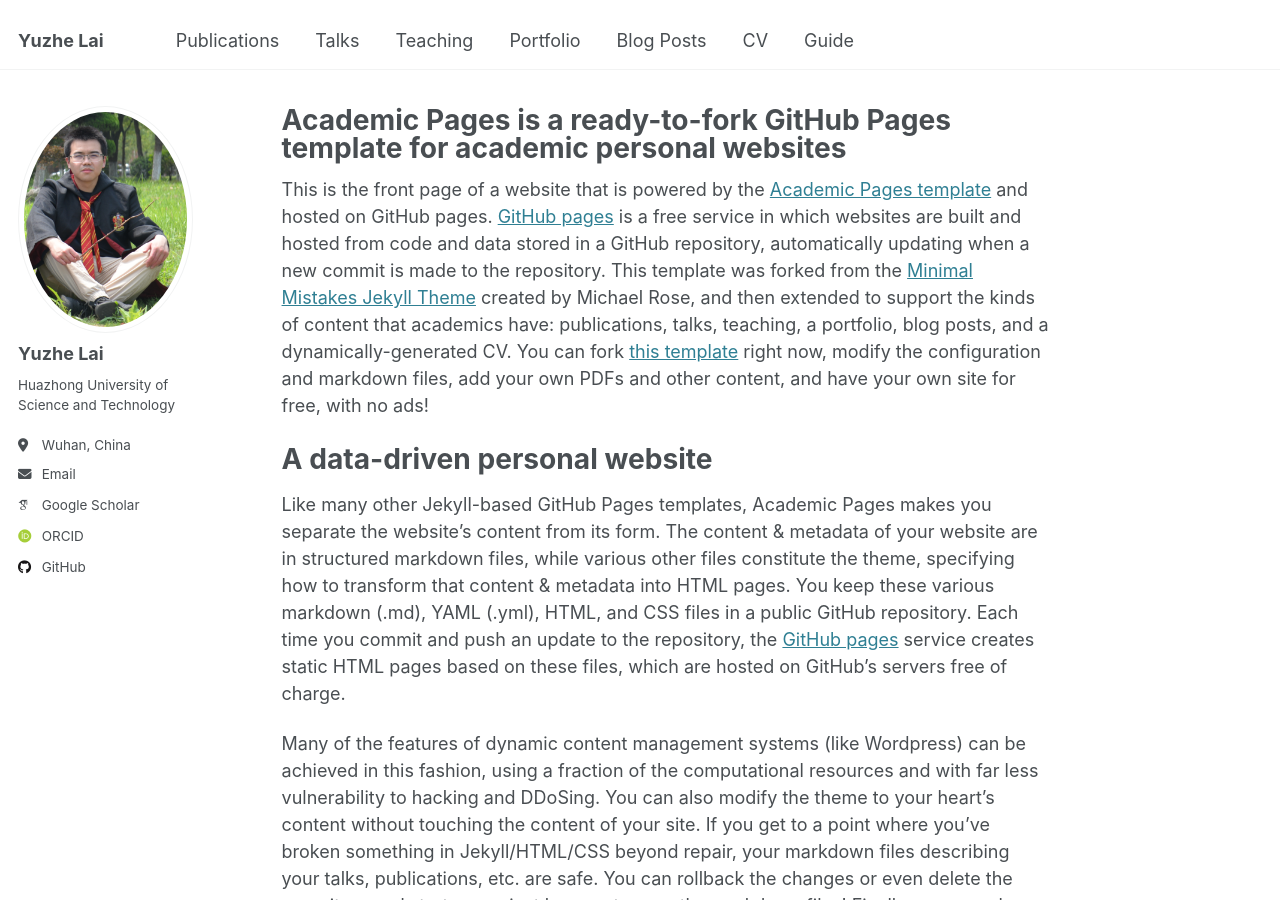
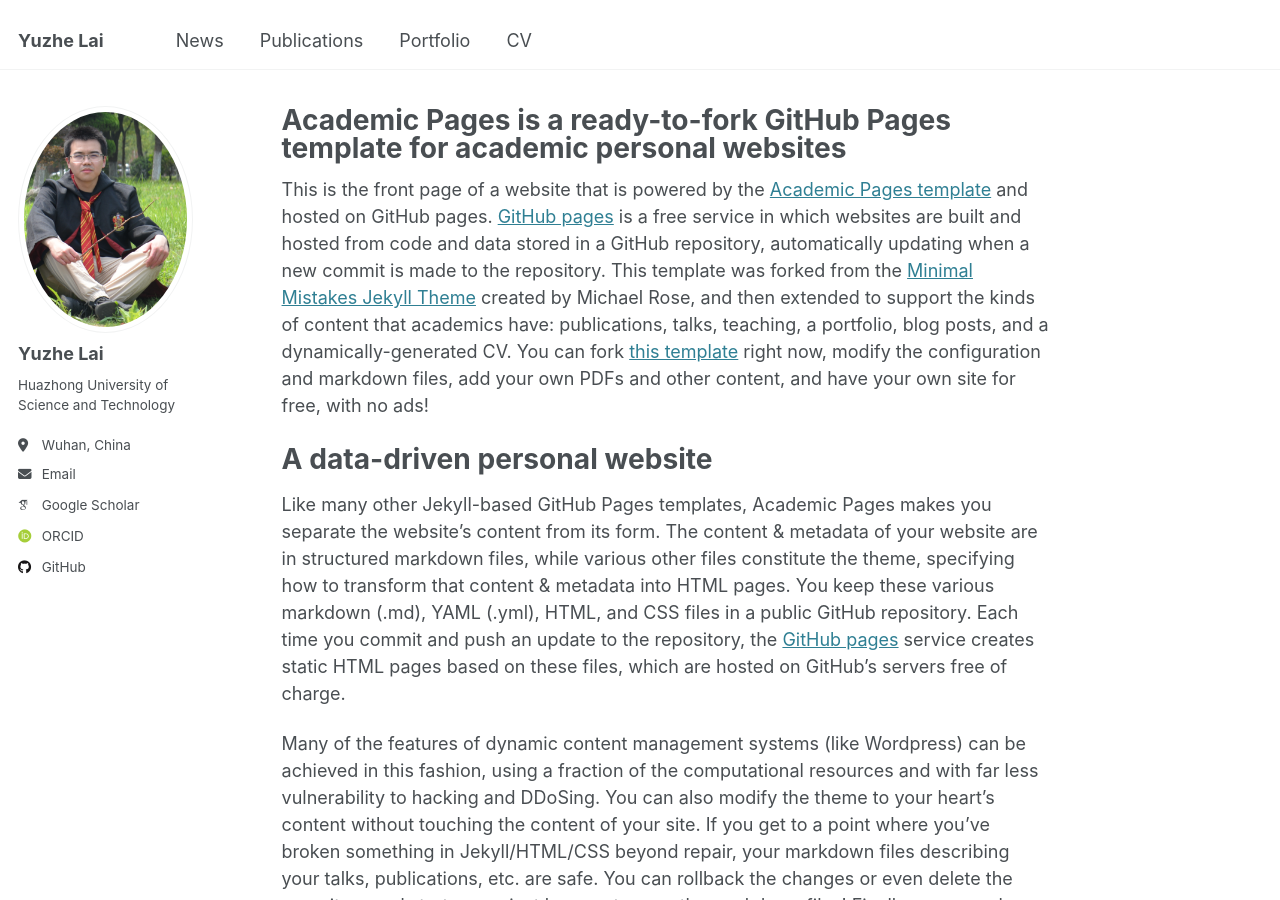
Before and after one commit to plague155/plague155.github.io, a Jekyll site: the page built from _pages/about.md, in a window 1280 px wide and 900 px high. Built offline with Jekyll 4.4.1, drawn with Linux system fonts in a browser that asks for light colours; some web fonts are replaced; some of the changed lines change nothing that is shown.

Commit message:
Update navigation.yml

```diff
--- a/_data/navigation.yml
+++ b/_data/navigation.yml
@@ -5,23 +5,27 @@
 # prevent it from being included in the site.
 
 main:
+
+  - title: "News"
+    url: /News/
+
   - title: "Publications"
     url: /publications/
 
-  - title: "Talks"
-    url: /talks/
+  # - title: "Talks"
+  #   url: /talks/
 
-  - title: "Teaching"
-    url: /teaching/
+  # - title: "Teaching"
+  #   url: /teaching/
 
   - title: "Portfolio"
     url: /portfolio/
 
-  - title: "Blog Posts"
-    url: /year-archive/
+  # - title: "Blog Posts"
+  #   url: /year-archive/
 
   - title: "CV"
     url: /cv/
 
-  - title: "Guide"
-    url: /markdown/
+  # - title: "Guide"
+  #   url: /markdown/
```
